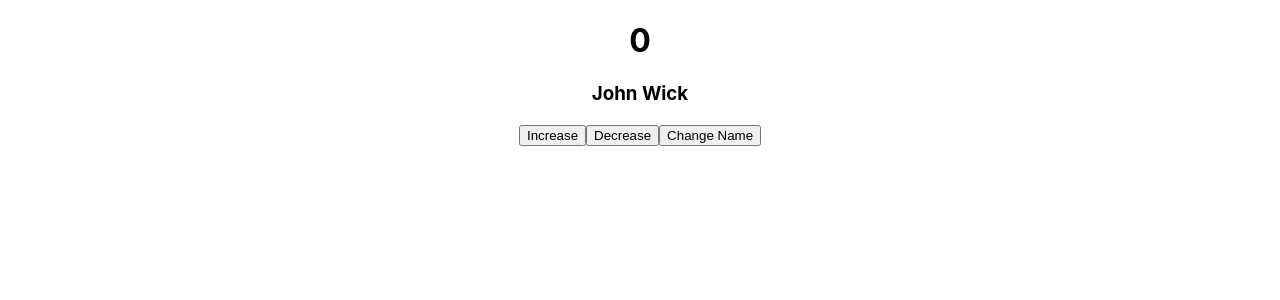
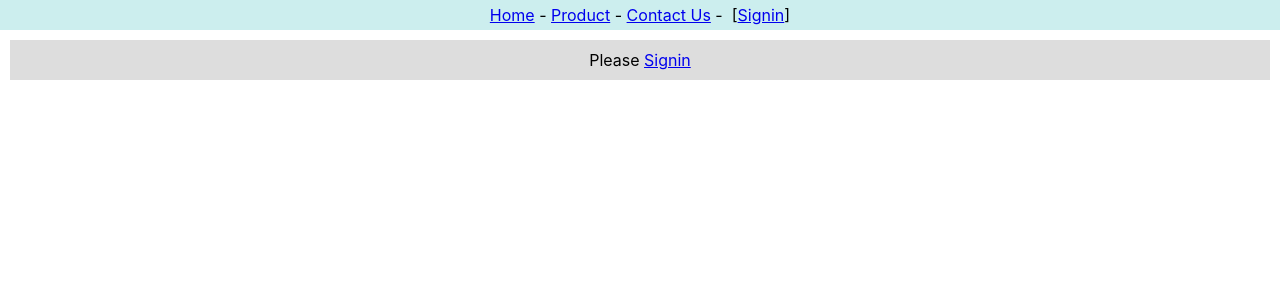
Before and after one commit to nowsirasak/app1, a React (Create React App) app: page / in a window 1280 px wide. Shown: the top 300 px of the page. Built offline with nearby package versions, Linux system fonts and the light colour scheme.

Commit message:
Add context header,content
Add context header,content

```diff
--- a/src/App.js
+++ b/src/App.js
@@ -1,10 +1,15 @@
-import React from 'react';
-import Effect from './effect';
+import React from 'react'
+import { userContext } from './context'
+import Header2 from './context-header2'
+import Content2 from './context-content2'
 
-function App() {
-  return (
-    <Effect />
-  );
+export default function App() {
+    let [user, setUser] = React.useState()
+
+    return (
+        <userContext.Provider value={[user, setUser]}>
+            <Header2/>
+            <Content2/>
+        </userContext.Provider>
+    )
 }
-
-export default App;
--- /dev/null
+++ b/src/context-content2.js
@@ -0,0 +1,28 @@
+import React from 'react'
+import { userContext } from './context'
+
+export default function Content2() {
+    let [user, setUser] = React.useContext(userContext)
+
+    const contentStyle = {
+        backgroundColor: '#ddd',
+        textAlign: 'center',
+        margin: 10,
+        padding: 10
+    }
+
+    const onClickSignin = (event) => {
+        event.preventDefault()
+        setUser('Tom Jerry')
+    }
+
+    return (
+        <div style={contentStyle}>
+            {
+                (user)
+                ? <span>Hello {user}</span>
+                : <span>Please <a href=" " onClick={onClickSignin}>Signin</a></span>
+            }
+        </div>
+    )
+}
--- /dev/null
+++ b/src/context-header2.js
@@ -0,0 +1,39 @@
+import React from 'react'
+import { userContext } from './context'
+
+export default class Header2 extends React.Component {
+    static contextType = userContext
+
+    render() {
+        let [user, setUser] = this.context
+
+        const headerStyle = {
+            backgroundColor: '#cee',
+            textAlign: 'center',
+            padding: 5
+        }
+
+        const onClickSignout = (event) => {
+            event.preventDefault()
+            setUser('')
+        }
+
+        const onClickSignin = (event) => {
+            event.preventDefault()
+            setUser('Tom Jerry')
+        }
+
+        return (
+            <div style={headerStyle}>
+                <a href=" ">Home</a>&nbsp;-&nbsp;
+                <a href=" ">Product</a>&nbsp;-&nbsp;
+                <a href=" ">Contact Us</a>&nbsp;-&nbsp;&nbsp;
+                {
+                    (user)
+                    ? <span>[{user}&nbsp;:&nbsp;<a href=" " onClick={onClickSignout}>Signout</a>]</span>
+                    : <span>[<a href=" " onClick={onClickSignin}>Signin</a>]</span>
+                }
+            </div>
+        )
+    }
+}
--- /dev/null
+++ b/src/context.js
@@ -0,0 +1,3 @@
+import React, { createContext } from 'react'
+
+export const userContext = createContext() //หรือ React.createContext()
```
Also changed, not shown: src/context-content.js (added, +18 -0 lines), src/context-header.js (added, +24 -0 lines).
